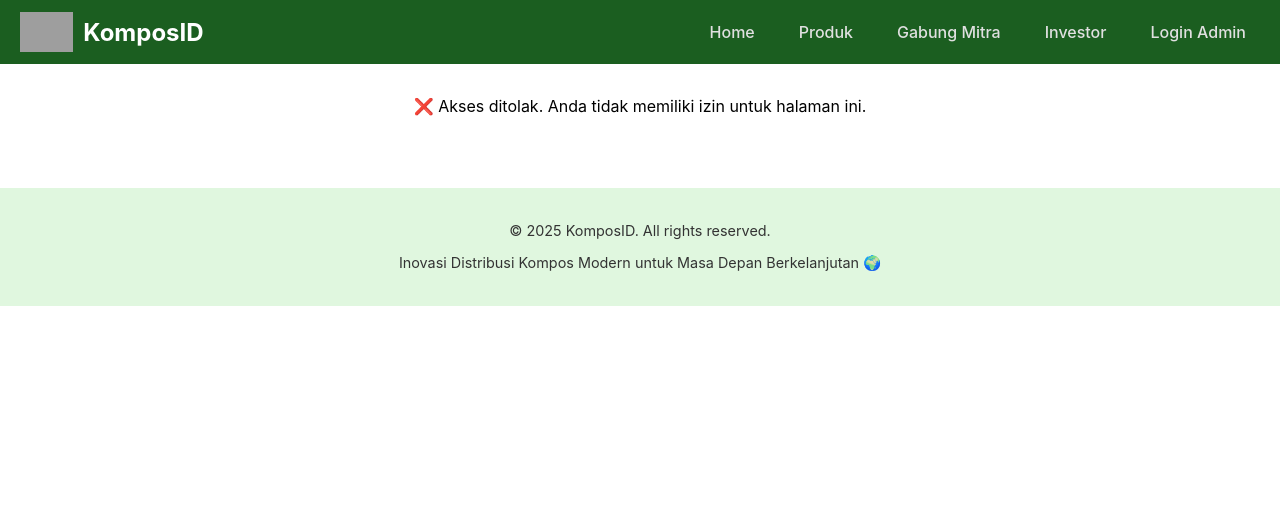
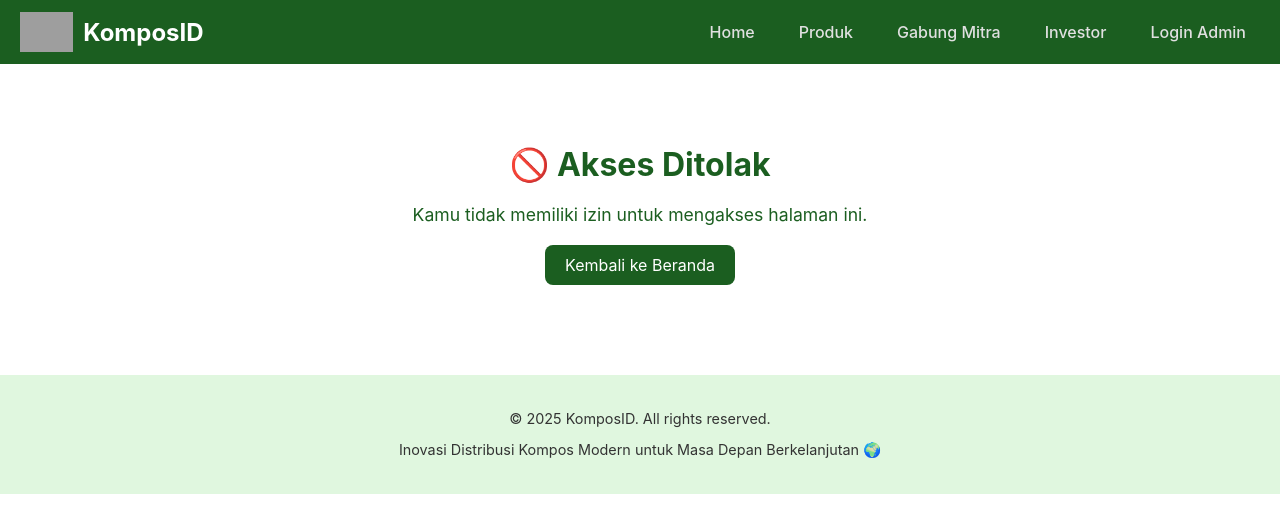
Before and after one commit to komposID/komposid-web, a React (Create React App) app: page /unauthorized in a window 1280 px wide. Shown: the top 532 px of the page. Built offline with nearby package versions, Linux system fonts and the light colour scheme; no server answers; grey boxes are pictures that could not be loaded.

Commit message:
halaman anautorized

```diff
--- a/src/App.js
+++ b/src/App.js
@@ -17,6 +17,7 @@ import InvestorPanel from './pages/InvestorPanel';
 import { AuthProvider } from './context/AuthContext';
 import PrivateRoute from './components/PrivateRoute';
 import AdminRoute from './components/AdminRoute'; // ✅ Tambahkan import ini
+import Unauthorized from './pages/Unauthorized';
 
 function App() {
   return (
@@ -32,6 +33,7 @@ function App() {
           <Route path="/login" element={<LoginAdmin />} />
           <Route path="/signup" element={<Signup />} />
           <Route path="/investor" element={<Investor />} />
+          <Route path="/unauthorized" element={<Unauthorized />} />
 
           {/* ❌ Halaman jika role tidak diizinkan */}
           <Route path="/unauthorized" element={
--- /dev/null
+++ b/src/pages/Unauthorized.js
@@ -0,0 +1,38 @@
+// src/pages/Unauthorized.js
+import React from 'react';
+import { Link } from 'react-router-dom';
+
+function Unauthorized() {
+  return (
+    <div style={styles.container}>
+      <h1 style={styles.title}>🚫 Akses Ditolak</h1>
+      <p style={styles.message}>Kamu tidak memiliki izin untuk mengakses halaman ini.</p>
+      <Link to="/" style={styles.button}>Kembali ke Beranda</Link>
+    </div>
+  );
+}
+
+const styles = {
+  container: {
+    textAlign: 'center',
+    padding: '60px 20px',
+    color: '#1b5e20',
+  },
+  title: {
+    fontSize: '2rem',
+    marginBottom: '20px',
+  },
+  message: {
+    fontSize: '1.1rem',
+    marginBottom: '30px',
+  },
+  button: {
+    padding: '10px 20px',
+    backgroundColor: '#1b5e20',
+    color: '#fff',
+    textDecoration: 'none',
+    borderRadius: '8px',
+  },
+};
+
+export default Unauthorized;
```
